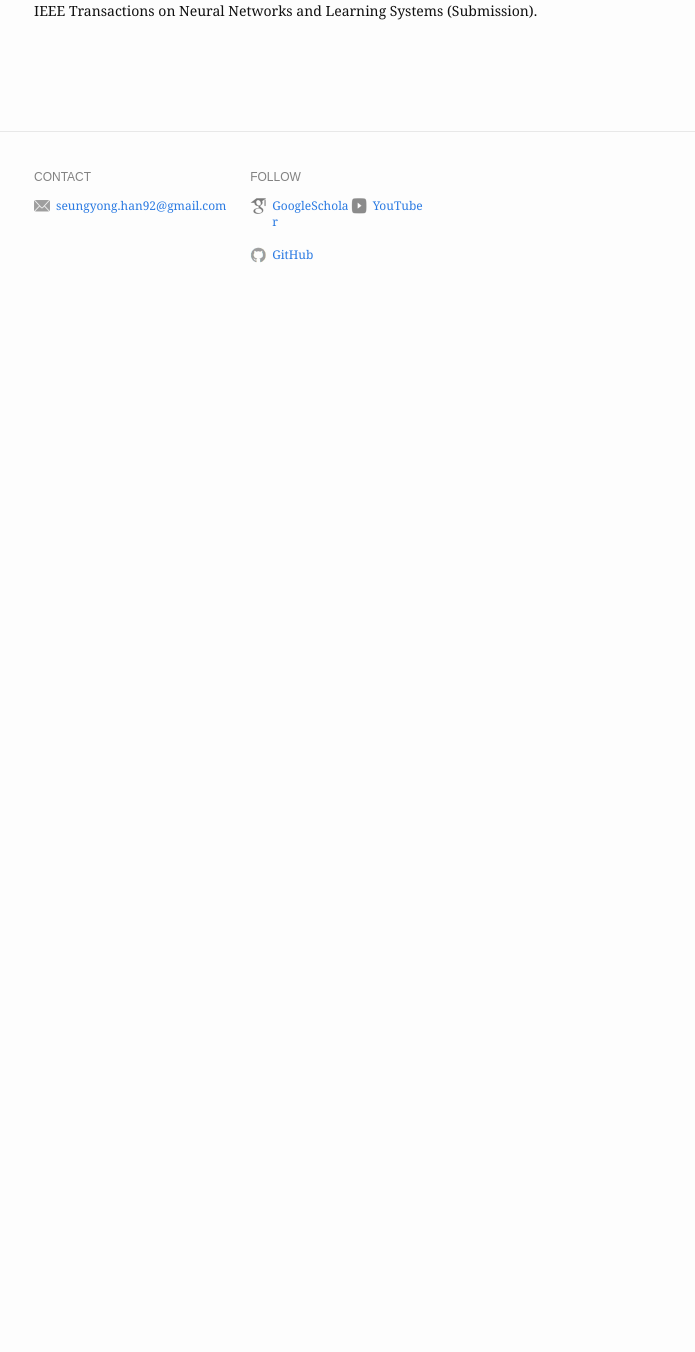
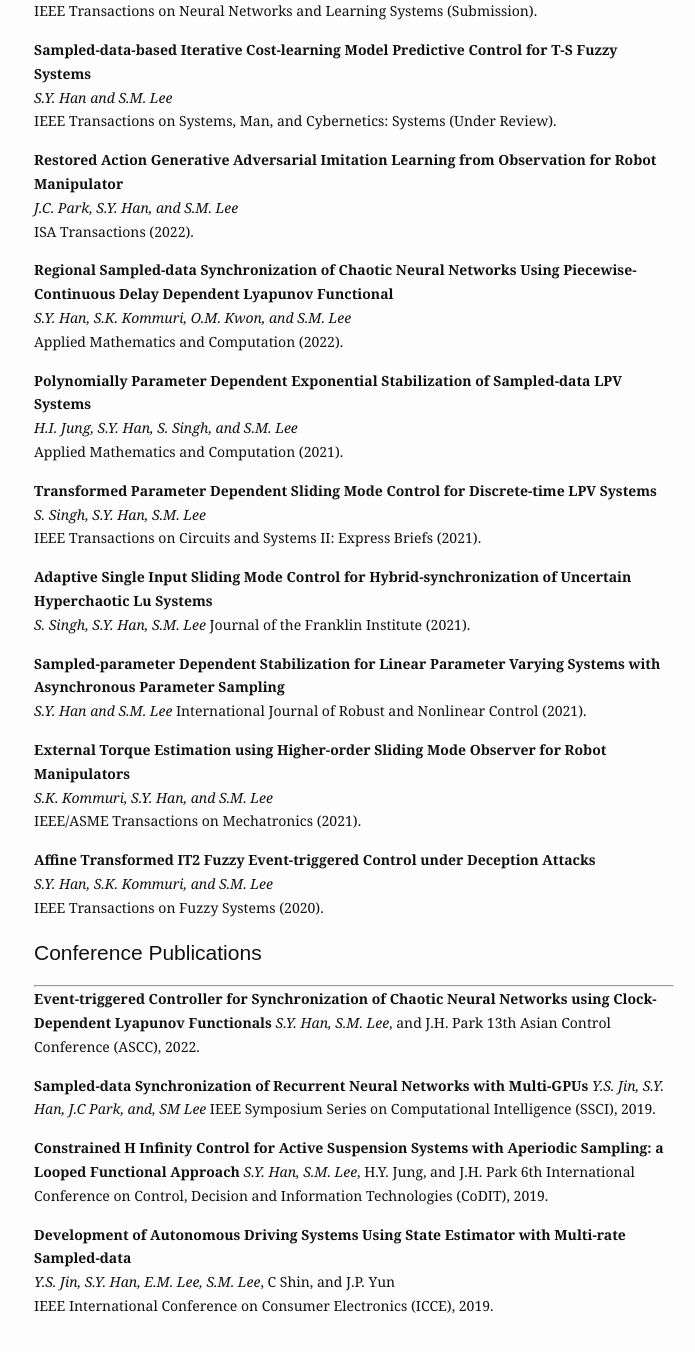
Before and after one commit to seungyong-han/seungyong-han.github.io, a Jekyll site: the page built from publication.md, in a window 1280 px wide and 1400 px high, scrolled down 208 px. Shown: the top 1352 px of the window, without its empty margins (286-981 px from the left). Built offline with Jekyll 4.4.1, drawn with Linux system fonts in a browser that asks for light colours; before the commit the page ends 900 px from its top, so only the background shows below that.

Commit message:
Update publication.md

```diff
--- a/publication.md
+++ b/publication.md
@@ -10,5 +10,59 @@ ___
 *S.Y. Han, S. K. Kommuri, and Y.S. Jin*
 IEEE Transactions on Neural Networks and Learning Systems (Submission).
 
+**Sampled-data-based Iterative Cost-learning Model Predictive Control for T-S Fuzzy Systems**
+*S.Y. Han and S.M. Lee*
+IEEE Transactions on Systems, Man, and Cybernetics: Systems (Under Review).
+
+**Restored Action Generative Adversarial Imitation Learning from Observation for Robot Manipulator**
+*J.C. Park, S.Y. Han, and S.M. Lee*
+ISA Transactions (2022).
+
+**Regional Sampled-data Synchronization of Chaotic Neural Networks Using Piecewise-Continuous Delay Dependent Lyapunov Functional**
+*S.Y. Han, S.K. Kommuri, O.M. Kwon, and S.M. Lee*
+Applied Mathematics and Computation (2022).
+
+**Polynomially Parameter Dependent Exponential Stabilization of Sampled-data LPV Systems**
+*H.I. Jung, S.Y. Han, S. Singh, and S.M. Lee*
+Applied Mathematics and Computation (2021).
+
+**Transformed Parameter Dependent Sliding Mode Control for Discrete-time LPV Systems**
+*S. Singh, S.Y. Han, S.M. Lee*
+IEEE Transactions on Circuits and Systems II: Express Briefs (2021).
+
+**Adaptive Single Input Sliding Mode Control for Hybrid-synchronization of Uncertain Hyperchaotic Lu Systems**
+*S. Singh, S.Y. Han, S.M. Lee*
+Journal of the Franklin Institute (2021).
+
+**Sampled-parameter Dependent Stabilization for Linear Parameter Varying Systems with Asynchronous Parameter Sampling**
+*S.Y. Han and S.M. Lee*
+International Journal of Robust and Nonlinear Control (2021).
+
+**External Torque Estimation using Higher-order Sliding Mode Observer for Robot Manipulators**
+*S.K. Kommuri, S.Y. Han, and S.M. Lee*
+IEEE/ASME Transactions on Mechatronics (2021).
+
+**Affine Transformed IT2 Fuzzy Event-triggered Control under Deception Attacks**
+*S.Y. Han, S.K. Kommuri, and S.M. Lee*
+IEEE Transactions on Fuzzy Systems (2020).
+
+## Conference Publications
+___
+**Event-triggered Controller for Synchronization of Chaotic Neural Networks using Clock-Dependent Lyapunov Functionals**
+*S.Y. Han, S.M. Lee*, and J.H. Park
+13th Asian Control Conference (ASCC), 2022.
+
+**Sampled-data Synchronization of Recurrent Neural Networks with Multi-GPUs**
+*Y.S. Jin, S.Y. Han, J.C Park, and, SM Lee*
+IEEE Symposium Series on Computational Intelligence (SSCI), 2019.
+
+**Constrained H Infinity Control for Active Suspension Systems with Aperiodic Sampling: a Looped Functional Approach**
+*S.Y. Han, S.M. Lee*, H.Y. Jung, and J.H. Park
+6th International Conference on Control, Decision and Information Technologies (CoDIT), 2019.
+
+**Development of Autonomous Driving Systems Using State Estimator with Multi-rate Sampled-data**
+*Y.S. Jin, S.Y. Han, E.M. Lee, S.M. Lee*, C Shin, and J.P. Yun
+IEEE International Conference on Consumer Electronics (ICCE), 2019.
+
 <br />
 <br />
```
